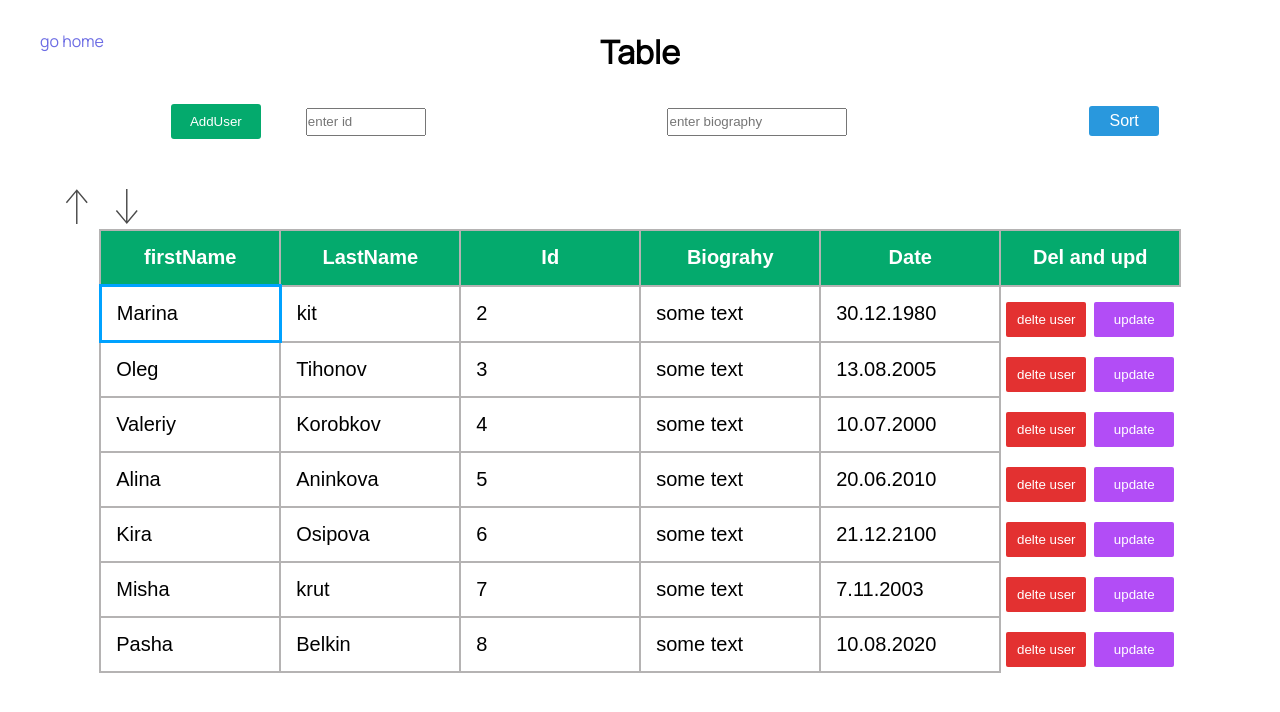
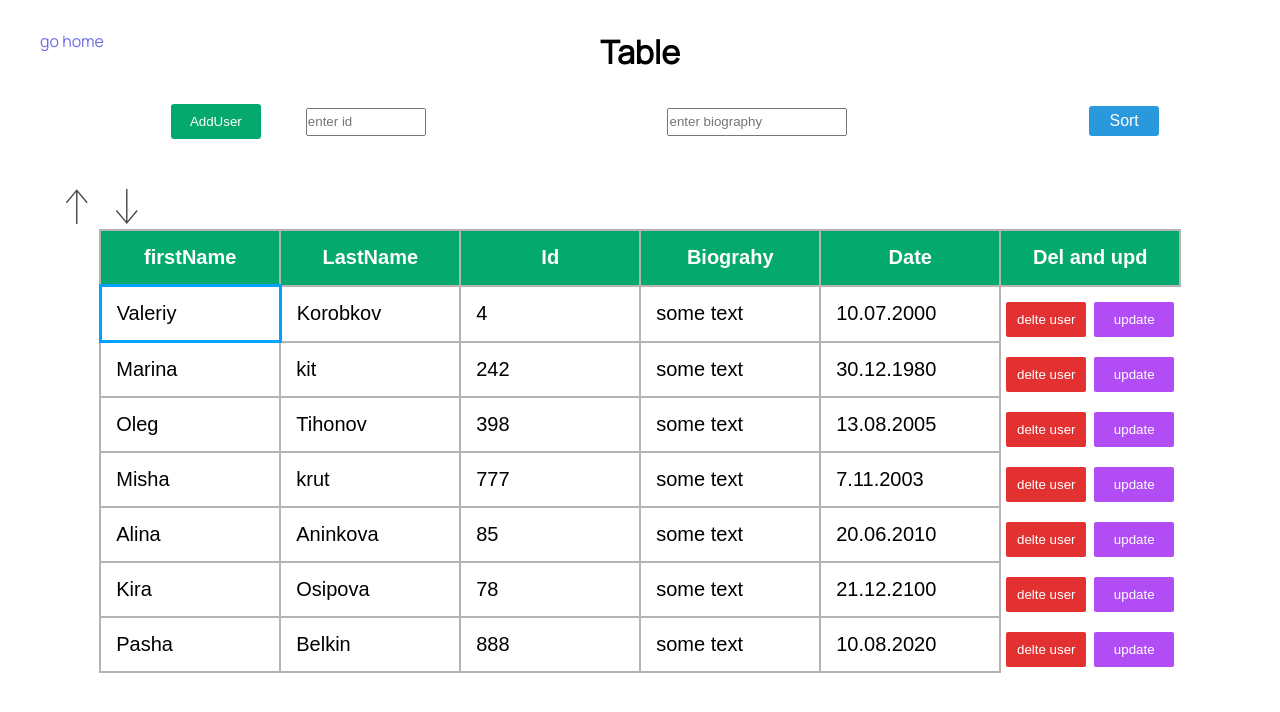
Before and after one commit to Valerchixx/Photographer-portfolio, a React (Create React App) app: page /table in a window 1280 px wide. Shown: the top 712 px of the page. Built offline with nearby package versions, Linux system fonts and the light colour scheme.

Commit message:
[fix]: fix sort functions

```diff
--- a/src/Components/Person/Person.js
+++ b/src/Components/Person/Person.js
@@ -4,7 +4,7 @@ import styles from '../../css/person.module.css';
 
 function Person({
   firstName, lastName, date, biography, id, active, index, updateObj, handleDelete,
-  pers, dragStartHandle, dragLeaveHandle, dragEndHandle, dragDropHandle, dragOverHandle,
+  pers, dragStartHandle, dragLeaveHandle, dragDropHandle, dragOverHandle,
 }) {
   return (
     <tr
@@ -12,7 +12,6 @@ function Person({
       draggable={true}
       onDragStart={(e) => dragStartHandle(e, pers)}
       onDragLeave={(e) => dragLeaveHandle(e)}
-      onDragEnd={(e) => dragEndHandle(e)}
       onDragOver={(e) => dragOverHandle(e)}
       onDrop={(e) => dragDropHandle(e, pers)}
     >
@@ -43,7 +42,6 @@ Person.propTypes = {
   dragStartHandle: PropTypes.func.isRequired,
   dragLeaveHandle: PropTypes.func.isRequired,
   dragOverHandle: PropTypes.func.isRequired,
-  dragEndHandle: PropTypes.func.isRequired,
 
 };
 export default Person;
--- a/src/Components/UserInputs/UserInputs.js
+++ b/src/Components/UserInputs/UserInputs.js
@@ -2,7 +2,7 @@ import React, { useState } from 'react';
 import PropTypes from 'prop-types';
 import UserInputsView from './UserInputsView';
 
-function UserInputs({ setArr, setFlag }) {
+function UserInputs({ setArr, setFlag, fullArr }) {
   const [elem, setElem] = useState({
     firstName: '',
     lastName: '',
@@ -28,6 +28,7 @@ function UserInputs({ setArr, setFlag }) {
       id: elem.id,
       biography: elem.biography,
       date: elem.date,
+      order: fullArr.length + 1,
     };
     setArr(newObj);
     setFlag();
@@ -46,6 +47,7 @@ function UserInputs({ setArr, setFlag }) {
 UserInputs.propTypes = {
   setArr: PropTypes.func.isRequired,
   setFlag: PropTypes.func.isRequired,
+  fullArr: PropTypes.array.isRequired,
 
 };
 export default UserInputs;
--- a/src/Pages/Table/Table.js
+++ b/src/Pages/Table/Table.js
@@ -17,11 +17,12 @@ class Table extends React.Component {
         biography: '',
       },
       activeIndex: 0,
-      currentPerson: null,
+      currPerson: null,
+      flagSorting: true,
     };
     this.debonceHandleSearch = debounce(this.handleSearch, 300);
     this.sortPersons = (a, b) => {
-      if (a.id > b.id) {
+      if (a.order > b.order) {
         return 1;
       }
       return -1;
@@ -29,6 +30,12 @@ class Table extends React.Component {
 
     this.dragOverHandle = (e) => {
       e.preventDefault();
+      e.target.style.background = 'rgb(243, 243, 243)';
+    };
+
+    this.dragLeaveHandle = (e) => {
+      this.setState({ flagSorting: false });
+      e.target.style.background = 'white';
     };
   }
   // sorting without sort function
@@ -49,23 +56,28 @@ class Table extends React.Component {
   // }
 
   dragStartHandle = (e, pers) => {
-    this.setState({ currentPerson: pers });
+    this.setState({ currPerson: pers });
   };
 
-  // dragLeaveHandle = (e) => {
-
-  // };
-
   // dragEndHandle = (e) => {
+  //   const { arr } = this.state;
+  //   const newArr = [...arr];
+  //   newArr.sort((a, b) => ((a.id > b.id) ? 1 : ((b.id < a.id) ? -1 : 0)));
+  //   this.setState({
+  //     arr: newArr,
+  //   });
   // };
 
   dragDropHandle = (e, pers) => {
-    const { currentPerson } = this.state;
+    const { currPerson } = this.state;
     e.preventDefault();
     this.setState(({ arr }) => ({
-      arr: [...arr.map((item) => (item.id === pers.id ? { ...item, id: currentPerson.id }
-        : item.id === currentPerson.id ? { ...item, id: pers.id } : item))],
+      arr: [...arr.map((item) => (item.order === pers.order ? { ...item, order: currPerson.order }
+        : item.order === currPerson.order ? { ...item, order: pers.order }
+          : item))].sort((a, b) => ((a.id > b.id) ? 1 : -1)),
+      flagSorting: false,
     }));
+    e.target.style.background = 'white';
   };
 
   handleDelete = (itemId) => {
@@ -83,7 +95,6 @@ class Table extends React.Component {
       },
 
     }));
-    this.debonceHandleSearch();
   };
 
   handleSearch = () => {
@@ -124,8 +135,8 @@ class Table extends React.Component {
   };
 
   sortArray = () => {
-    const { arr, flagSort } = this.state;
-    const newArr = [...arr];
+    const { fullarr, flagSort } = this.state;
+    const newArr = [...fullarr];
     if (flagSort) {
       newArr.sort((a, b) => ((a.id < b.id) ? 1 : ((b.id < a.id) ? -1 : 0)));
     } else {
@@ -155,8 +166,14 @@ class Table extends React.Component {
     }
   };
 
+  setFlagSorting = () => {
+    this.setState({ flagSorting: true });
+  };
+
   render() {
-    const { flag, arr, activeIndex } = this.state;
+    const {
+      flag, arr, activeIndex, fullarr, flagSorting,
+    } = this.state;
     return (
       <TableView
         arr={arr}
@@ -175,9 +192,12 @@ class Table extends React.Component {
         dragStartHandle={this.dragStartHandle}
         dragLeaveHandle={this.dragLeaveHandle}
         dragOverHandle={this.dragOverHandle}
-        dragEndHandle={this.dragEndHandle}
         dragDropHandle={this.dragDropHandle}
         sortPersons={this.sortPersons}
+        fullArr={fullarr}
+        flagSorting={flagSorting}
+        setSorting={this.setFlagSorting}
+
       />
 
     );
--- a/src/Pages/Table/TableView.js
+++ b/src/Pages/Table/TableView.js
@@ -11,8 +11,8 @@ class TableView extends React.PureComponent {
     const {
       arr, flag, handleDelete, updateObj, handleGetData, updateArray,
       updateFlag, changeFlag, sortArray, searching, increment, actives,
-      decrement, dragStartHandle, dragLeaveHandle, dragOverHandle, dragEndHandle,
-      dragDropHandle, sortPersons,
+      decrement, dragStartHandle, dragLeaveHandle, dragOverHandle,
+      dragDropHandle, sortPersons, fullArr, flagSorting, setSorting,
     } = this.props;
     return (
       <div>
@@ -26,7 +26,7 @@ class TableView extends React.PureComponent {
           <div>
             <input type="text" placeholder="enter biography" name="biography" onChange={handleGetData} className={styles.updateInput} />
           </div>
-          <button type="button" className={styles.btnSort} onClick={sortArray}>Sort</button>
+          <button type="button" className={styles.btnSort} onClick={() => { sortArray(); setSorting(); }}>Sort</button>
         </div>
         <div className={styles.arrows}>
           <button onClick={increment} className={styles.arrowUp} type="button"><img className={styles.arrUp} src={arrowUp} alt="" /></button>
@@ -45,8 +45,8 @@ class TableView extends React.PureComponent {
             </tr>
           </thead>
           <tbody>
-            {flag && <UserInputs arr={arr} setFlag={updateFlag} setArr={updateArray} />}
-            {arr.sort(sortPersons).map((item, i) => (
+            {flag && <UserInputs fullArr={fullArr} setFlag={updateFlag} setArr={updateArray} />}
+            { flagSorting ? arr.map((item, i) => (
               <Person
                 key={item.id}
                 firstName={item.name.firstName}
@@ -61,11 +61,28 @@ class TableView extends React.PureComponent {
                 dragStartHandle={dragStartHandle}
                 dragLeaveHandle={dragLeaveHandle}
                 dragOverHandle={dragOverHandle}
-                dragEndHandle={dragEndHandle}
                 dragDropHandle={dragDropHandle}
                 pers={item}
               />
-            ))}
+            )) : arr.sort(sortPersons).map((item, i) => (
+              <Person
+                key={item.id}
+                firstName={item.name.firstName}
+                lastName={item.name.lastName}
+                id={item.id}
+                biography={item.biography}
+                date={item.date}
+                active={actives}
+                index={i}
+                handleDelete={handleDelete}
+                updateObj={updateObj}
+                dragStartHandle={dragStartHandle}
+                dragLeaveHandle={dragLeaveHandle}
+                dragOverHandle={dragOverHandle}
+                dragDropHandle={dragDropHandle}
+                pers={item}
+              />
+            )) }
           </tbody>
         </table>
       </div>
@@ -90,8 +107,10 @@ TableView.propTypes = {
   dragStartHandle: PropTypes.func.isRequired,
   dragLeaveHandle: PropTypes.func.isRequired,
   dragOverHandle: PropTypes.func.isRequired,
-  dragEndHandle: PropTypes.func.isRequired,
   sortPersons: PropTypes.func.isRequired,
+  fullArr: PropTypes.array.isRequired,
+  flagSorting: PropTypes.bool.isRequired,
+  setSorting: PropTypes.func.isRequired,
 
 };
 export default TableView;
--- a/src/css/person.module.css
+++ b/src/css/person.module.css
@@ -34,4 +34,9 @@
 }
 .person{
     cursor: grab;
+    background-color: white;
 }
+.person.drag{
+    background-color: rgb(243, 243, 243);
+
+}
--- a/src/utils/people.js
+++ b/src/utils/people.js
@@ -2,6 +2,7 @@ const people = [
   {
     id: 4,
     biography: 'some text',
+    order: 1,
     name: {
       firstName: 'Valeriy',
       lastName: 'Korobkov',
@@ -9,8 +10,9 @@ const people = [
     date: '10.07.2000',
   },
   {
-    id: 2,
+    id: 242,
     biography: 'some text',
+    order: 2,
     name: {
       firstName: 'Marina',
       lastName: 'kit',
@@ -18,8 +20,9 @@ const people = [
     date: '30.12.1980',
   },
   {
-    id: 3,
+    id: 398,
     biography: 'some text',
+    order: 3,
     name: {
       firstName: 'Oleg',
       lastName: 'Tihonov',
@@ -27,8 +30,9 @@ const people = [
     date: '13.08.2005',
   },
   {
-    id: 7,
+    id: 777,
     biography: 'some text',
+    order: 4,
     name: {
       firstName: 'Misha',
       lastName: 'krut',
@@ -36,8 +40,9 @@ const people = [
     date: '7.11.2003',
   },
   {
-    id: 5,
+    id: 85,
     biography: 'some text',
+    order: 5,
     name: {
       firstName: 'Alina',
       lastName: 'Aninkova',
@@ -45,8 +50,9 @@ const people = [
     date: '20.06.2010',
   },
   {
-    id: 6,
+    id: 78,
     biography: 'some text',
+    order: 6,
     name: {
       firstName: 'Kira',
       lastName: 'Osipova',
@@ -54,8 +60,9 @@ const people = [
     date: '21.12.2100',
   },
   {
-    id: 8,
+    id: 888,
     biography: 'some text',
+    order: 7,
     name: {
       firstName: 'Pasha',
       lastName: 'Belkin',
```
